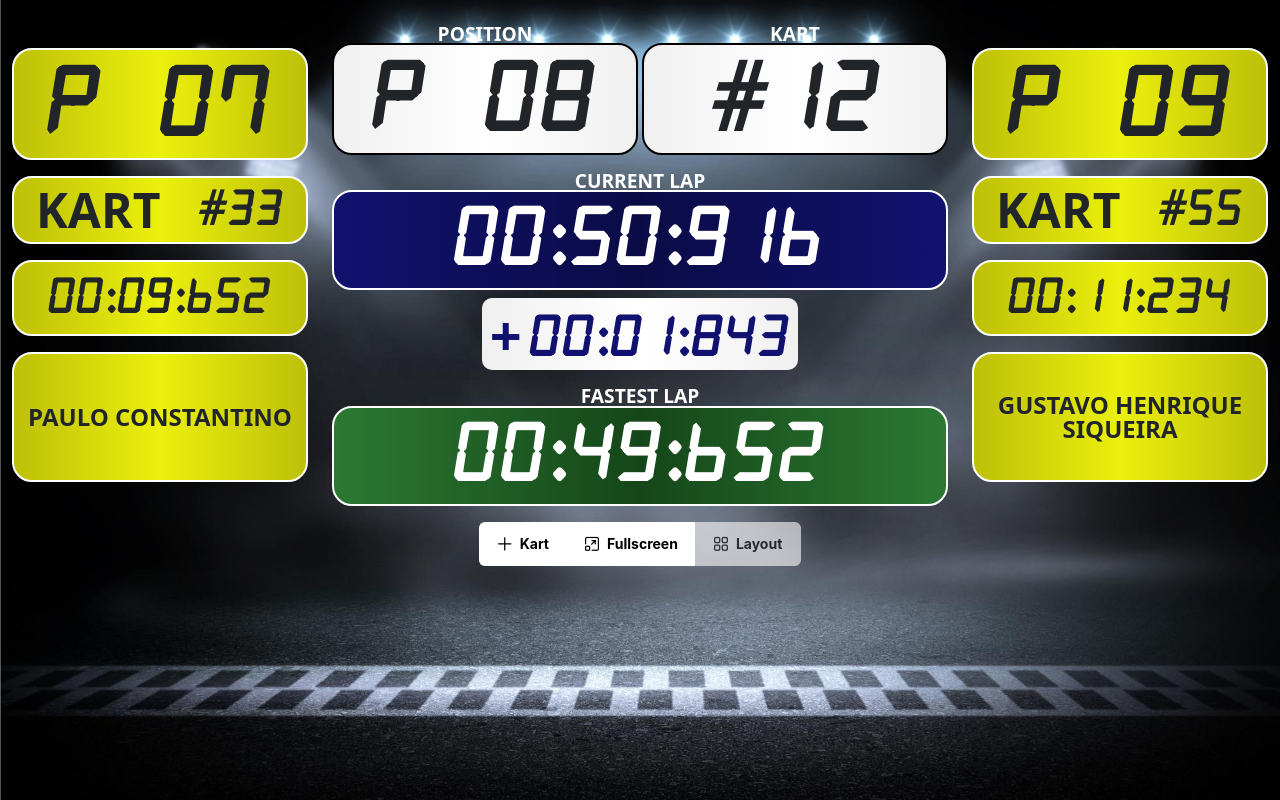
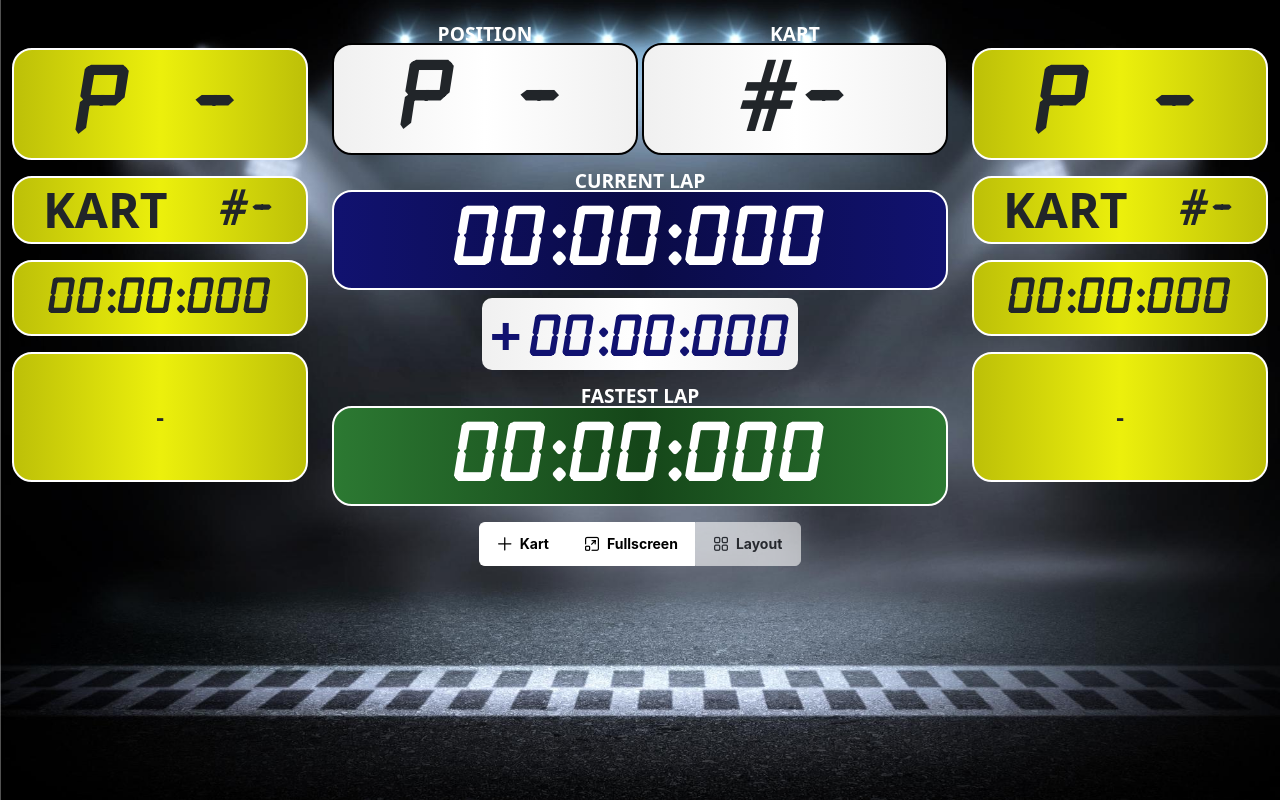
Before and after one commit to Rahgomes/ui-kart, a React (Create React App) app: page / in a window 1280 px wide. Built offline with nearby package versions, Linux system fonts and the light colour scheme; no server answers.

Commit message:
alimentado através de uma api mock a tela

```diff
--- a/src/mocks/index.jsx
+++ b/src/mocks/index.jsx
@@ -70,3 +70,57 @@ export const positions = [
 	{ label: '#69', value: 69 },
 	{ label: '#70', value: 70 },
 ];
+
+export const race = {
+	racing: {
+		id: 83934,
+		title: 'BATERIAS 28/08/2022 - CORRIDA - (BATERIA 17:00)<br>RAUL BOESEL<br>CORRIDA (17:00)',
+		created_at: '2022-08-31T01:04:50.626Z',
+		updated_at: '2022-08-31T01:04:50.626Z',
+	},
+	status_current_lap: {
+		previous_racer: {
+			position: 1,
+			kart_number: 37,
+			racer_name: 'RAPHAEL SANTIAGO PEREIRA',
+			lap_number: 23,
+			lap_time: '00:00:50.974',
+			total_time: '00:19:49.614',
+			speed: '57.590',
+			created_at: '2022-08-31T01:08:54.125Z',
+			flag_current_racer: 0,
+		},
+		current_racer: {
+			position: 2,
+			kart_number: 33,
+			racer_name: 'DIEGO WALLACE NEIVA',
+			lap_number: 23,
+			lap_time: '00:01:01.66',
+			total_time: '00:19:53.754',
+			speed: '57.360',
+			created_at: '2022-08-31T01:08:54.125Z',
+			flag_current_racer: 1,
+			best_lap: {
+				id: 2,
+				kart_number: 33,
+				racer_name: 'DIEGO WALLACE NEIVA',
+				lap_number: 14,
+				lap_time: '00:00:50.403',
+				total_time: null,
+				speed: null,
+				created_at: null,
+			},
+		},
+		next_racer: {
+			position: 3,
+			kart_number: 5,
+			racer_name: 'IGOR FRANCO MARTINS',
+			lap_number: 23,
+			lap_time: '00:00:52.834',
+			total_time: '00:20:26.341',
+			speed: '55.850',
+			created_at: '2022-08-31T01:08:54.125Z',
+			flag_current_racer: 0,
+		},
+	},
+};
--- a/src/services/LapTime.js
+++ b/src/services/LapTime.js
@@ -1,5 +1,5 @@
 // import API from './ApiConfig';
-import { positions } from 'mocks/index';
+import { positions, race } from 'mocks/index';
 
 class Service {
 	getComboPositions = () => {
@@ -9,6 +9,15 @@ class Service {
 			throw err;
 		}
 	};
+
+	getRace = async (params) => {
+		try {
+			const response = await race;
+			return response;
+		} catch (err) {
+			throw err;
+		}
+	};
 }
 
 export default new Service();
--- a/src/ui/lapTime/index.jsx
+++ b/src/ui/lapTime/index.jsx
@@ -43,8 +43,21 @@ const LapTime = () => {
 		};
 	}, []);
 
+	// useEffect(() => {
+	// 	getRace();
+	// }, [state.selectedKart]);
+
 	const sendPing = () => {
 		socket.emit('ping');
+	};
+
+	const getRace = async () => {
+		try {
+			const res = await API.getRace({ kart_number: state.selectedKart });
+			setState((prev) => ({ ...prev, race: res }));
+		} catch (error) {
+			console.log(error);
+		}
 	};
 
 	const getComboPositions = () => {
@@ -52,8 +65,8 @@ const LapTime = () => {
 		setState((prev) => ({ ...prev, positions: res }));
 	};
 
-	const onPositionChange = (e) => {
-		setState((prev) => ({ ...prev, selectedPosition: e.value }));
+	const onSelectedKartChange = (e) => {
+		setState((prev) => ({ ...prev, selectedKart: e.value }));
 	};
 
 	const toggleFullScreen = () => {
@@ -106,9 +119,9 @@ const LapTime = () => {
 						</div>
 						<div className="modal-body">
 							<Dropdown
-								value={state.selectedPosition}
+								value={state.selectedKart}
 								options={state.positions}
-								onChange={onPositionChange}
+								onChange={onSelectedKartChange}
 								placeholder="Select your kart"
 								optionLabel="label"
 								optionValue="value"
@@ -117,7 +130,12 @@ const LapTime = () => {
 							/>
 						</div>
 						<div className="modal-footer">
-							<Button className={`p-button-sm ${styles.btn_custom_black} p-2 me-2`} disabled={!state.selectedPosition}>
+							<Button
+								className={`p-button-sm ${styles.btn_custom_black} p-2 me-2`}
+								disabled={!state.selectedKart}
+								onClick={() => state.selectedKart && getRace()}
+								data-bs-dismiss="modal"
+							>
 								<i className="pi pi-flag pe-2"></i>
 								<span className="">START</span>
 							</Button>
@@ -137,19 +155,26 @@ const LapTime = () => {
 						<div className={`col-3 col-md-3 pt-3 pt-md-5 ${styles.portrait_disable}`}>
 							<div className={`${styles.card_info_lg} mb-2 mb-md-3 p-1`}>
 								<p className="my-0">
-									<span className={`${styles.info_num} pt-1`}>P 07</span>
+									<span className={`${styles.info_num} pt-1`}>
+										P {state.race?.status_current_lap?.previous_racer?.position || '-'}
+									</span>
 								</p>
 							</div>
 
 							<div className={`${styles.card_info_sm} mb-2 mb-md-3 p-1`}>
 								<p className="my-1">
-									<span>kart</span> <span className={`${styles.info_num} pt-mb-1`}>#33</span>
+									<span>kart</span>{' '}
+									<span className={`${styles.info_num} pt-mb-1`}>
+										#{state.race?.status_current_lap?.previous_racer?.kart_number || '-'}
+									</span>
 								</p>
 							</div>
 
 							<div className={`${styles.card_info_sm} mb-2 mb-md-3 p-1`}>
 								<p className="my-2">
-									<span className={styles.info_num}>00:09:652</span>
+									<span className={styles.info_num}>
+										{state.race?.status_current_lap?.previous_racer?.lap_time || '00:00:000'}
+									</span>
 								</p>
 							</div>
 
@@ -157,7 +182,9 @@ const LapTime = () => {
 								className={`${styles.card_info_sm} d-flex align-items-center justify-content-center ${styles.card_info_sm__custom_size}`}
 							>
 								<p className="my-2 p-2">
-									<span className={`text-center ${styles.card_info_sm__name}`}>Paulo Constantino</span>
+									<span className={`text-center ${styles.card_info_sm__name}`}>
+										{state.race?.status_current_lap?.previous_racer?.racer_name || '-'}
+									</span>
 								</p>
 							</div>
 						</div>
@@ -167,7 +194,9 @@ const LapTime = () => {
 									<p className={`m-0 text-center ${styles.card_info_position__title}`}>Position</p>
 									<div className={`${styles.card_info_position} mb-2 mb-md-3`}>
 										<p className="my-1">
-											<span className={`${styles.info_num} pt-1`}>P 08</span>
+											<span className={`${styles.info_num} pt-1`}>
+												P {state.race?.status_current_lap?.current_racer?.position || '-'}
+											</span>
 										</p>
 									</div>
 								</div>
@@ -175,7 +204,9 @@ const LapTime = () => {
 									<p className={`m-0 text-center ${styles.card_info_position__title}`}>Kart</p>
 									<div className={`${styles.card_info_position} mb-2 mb-md-3`}>
 										<p className="my-1">
-											<span className={`${styles.info_num} pt-1`}>#12</span>
+											<span className={`${styles.info_num} pt-1`}>
+												#{state.race?.status_current_lap?.current_racer?.kart_number || '-'}
+											</span>
 										</p>
 									</div>
 								</div>
@@ -184,7 +215,7 @@ const LapTime = () => {
 								<p className={`m-0 text-center ${styles.card_info_position__title}`}>Current Lap</p>
 								<div className={`${styles.card_info_current} mb-1 mb-md-2`}>
 									<p className="my-2">
-										<span className={styles.info_num}>00:50:916</span>
+										<span className={styles.info_num}>{state.race?.status_current_lap?.current_racer?.lap_time || '00:00:000'}</span>
 									</p>
 								</div>
 							</div>
@@ -192,7 +223,7 @@ const LapTime = () => {
 								<div className={`${styles.card_info_lap} mb-2 mb-md-3`}>
 									<p className="my-0 py-1 px-2">
 										<span className="me-2">+</span>
-										<span className={`${styles.info_num} pt-2`}>00:01:843</span>
+										<span className={`${styles.info_num} pt-2`}>{state.race?.status_current_lap?.current_racer?.total_time || '00:00:000'}</span>
 									</p>
 								</div>
 							</div>
@@ -200,7 +231,7 @@ const LapTime = () => {
 								<p className={`m-0 text-center ${styles.card_info_fastest__title}`}>Fastest Lap</p>
 								<div className={`${styles.card_info_fastest} mb-2 mb-md-3`}>
 									<p className="my-2">
-										<span className={styles.info_num}>00:49:652</span>
+										<span className={styles.info_num}>{state.race?.status_current_lap?.current_racer?.best_lap?.lap_time || '00:00:000'}</span>
 									</p>
 								</div>
 							</div>
@@ -208,19 +239,26 @@ const LapTime = () => {
 						<div className={`col-3 col-md-3 pt-3 pt-md-5  ${styles.portrait_disable}`}>
 							<div className={`${styles.card_info_lg} mb-2 mb-md-3 p-1`}>
 								<p className="my-0">
-									<span className={`${styles.info_num} pt-1`}>P 09</span>
+									<span className={`${styles.info_num} pt-1`}>
+										P {state.race?.status_current_lap?.next_racer?.position || '-'}
+									</span>
 								</p>
 							</div>
 
 							<div className={`${styles.card_info_sm} mb-2 mb-md-3 p-1`}>
 								<p className="my-1">
-									<span>kart</span> <span className={`${styles.info_num} pt-mb-1`}>#55</span>
+									<span>kart</span>{' '}
+									<span className={`${styles.info_num} pt-mb-1`}>
+										#{state.race?.status_current_lap?.next_racer?.kart_number || '-'}
+									</span>
 								</p>
 							</div>
 
 							<div className={`${styles.card_info_sm} mb-2 mb-md-3 p-1`}>
 								<p className="my-2">
-									<span className={styles.info_num}>00:11:234</span>
+									<span className={styles.info_num}>
+										{state.race?.status_current_lap?.next_racer?.lap_time || '00:00:000'}
+									</span>
 								</p>
 							</div>
 
@@ -228,7 +266,9 @@ const LapTime = () => {
 								className={`${styles.card_info_sm} d-flex align-items-center justify-content-center ${styles.card_info_sm__custom_size}`}
 							>
 								<p className="my-2 p-2">
-									<span className={`text-center ${styles.card_info_sm__name}`}>Gustavo Henrique Siqueira</span>
+									<span className={`text-center ${styles.card_info_sm__name}`}>
+										{state.race?.status_current_lap?.next_racer?.racer_name || '-'}
+									</span>
 								</p>
 							</div>
 						</div>
--- a/src/ui/lapTime/lapTime.module.css
+++ b/src/ui/lapTime/lapTime.module.css
@@ -192,7 +192,7 @@
 	}
 
 	.card_info_sm p span {
-		font-size: 2rem;
+		font-size: 1.8rem;
 	}
 
 	.card_info_sm p span.card_info_sm__name {
--- a/src/ui/lapTime/mocks/index.js
+++ b/src/ui/lapTime/mocks/index.js
@@ -1,4 +1,5 @@
 export const initialState = {
+	race: {},
 	positions: [],
-	selectedPosition: null,
+	selectedKart: null,
 };
```
